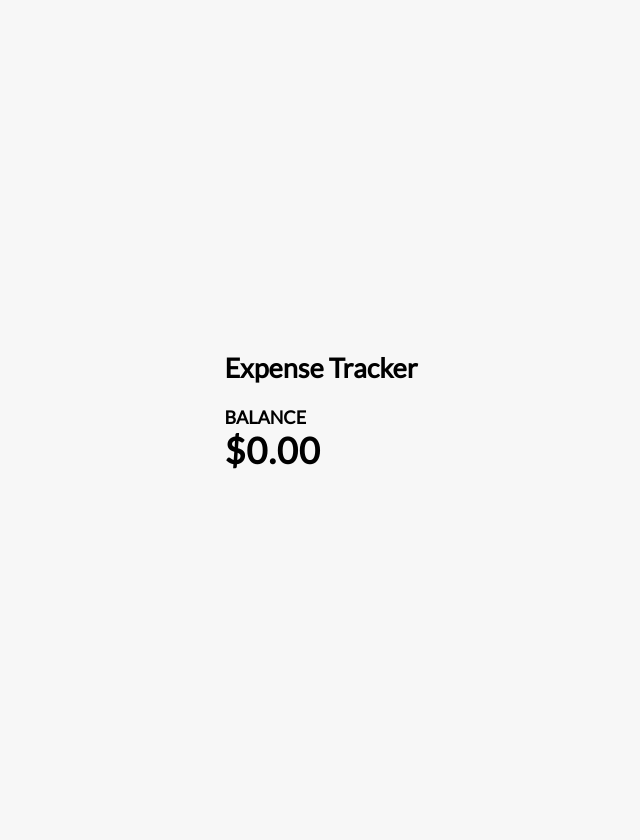
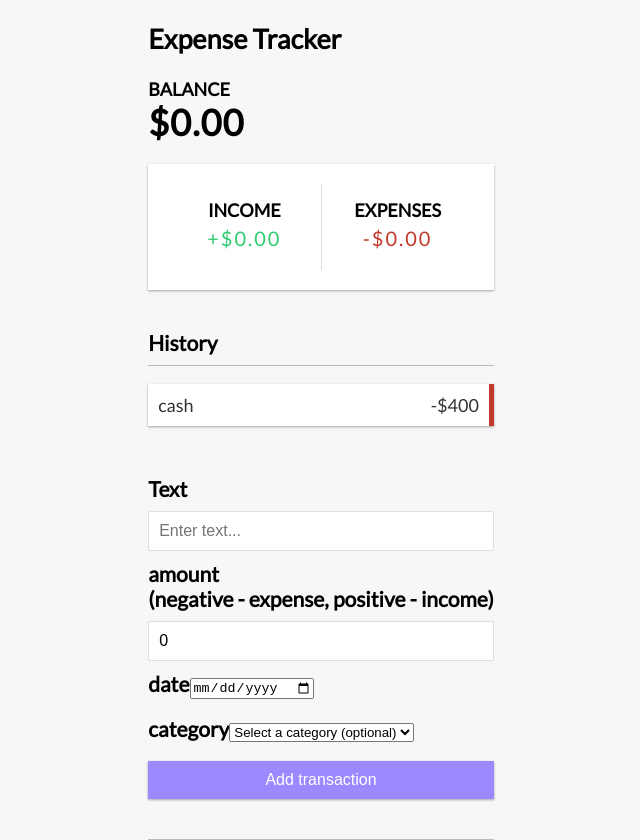
Before and after one commit to shsi003/Assignment3, a React (Create React App) app in the folder assignment3/: page / in a window 1280 px wide. Shown: the top 840 px of the page, without its empty margins (319-959 px from the left). Before the commit the page ends 800 px from the top, so only its background shows below. Built offline with nearby package versions, Linux system fonts and the light colour scheme.

Commit message:
added expenses transaction and add ui

```diff
--- a/assignment3/public/index.html
+++ b/assignment3/public/index.html
@@ -9,12 +9,12 @@
       name="description"
       content="Web site created using create-react-app"
     />
-    <link rel="apple-touch-icon" href="%PUBLIC_URL%/logo192.png" />
+
     <!--
       manifest.json provides metadata used when your web app is installed on a
       user's mobile device or desktop. See https://developers.google.com/web/fundamentals/web-app-manifest/
     -->
-    <link rel="manifest" href="%PUBLIC_URL%/manifest.json" />
+
     <!--
       Notice the use of %PUBLIC_URL% in the tags above.
       It will be replaced with the URL of the `public` folder during the build.
--- a/assignment3/src/App.css
+++ b/assignment3/src/App.css
@@ -53,6 +53,7 @@ h4 {
 .inc-exp-container > div {
   flex: 1;
   text-align: center;
+  padding: 15px;
 }
 
 .inc-exp-container > div:first-of-type {
@@ -61,7 +62,7 @@ h4 {
 
 .money {
   font-size: 20px;
-  letter-spacing: 1px;
+  letter-spacing: 2px;
   margin: 5px 0;
 }
 
--- a/assignment3/src/App.js
+++ b/assignment3/src/App.js
@@ -1,6 +1,9 @@
 import './App.css';
 import Balance from './components/Balance.js';
 import Header from './components/Header.js';
+import IncomeExpenses from './components/IncomeExpenses.js';
+import TransactionList from './components/TransactionList';
+import AddTransaction from './components/AddTransaction';
 
 
 
@@ -13,6 +16,10 @@ function App() {
         <>
         <Header/>
         <Balance/>
+        <IncomeExpenses/>
+        <TransactionList/>
+        <AddTransaction/>
+
 
 
         </>
--- /dev/null
+++ b/assignment3/src/components/AddTransaction.js
@@ -0,0 +1,48 @@
+import React, {useState} from "react";
+
+function AddTransaction () {
+	const [text, setText] = useState('');
+	const [amount, setAmount] = useState(0);
+	const [date, setDate] = useState('');
+	const [category, setCategory] = useState('');
+	const categories = ['housing', 'grocery', 'transportation', 'clothes', 'other'];
+
+return(
+<>
+	<h3>
+		<form>
+			<div className="form-control">
+				<label htmlFor="text">Text</label>
+				<input type="text"  placeholder="Enter text..." value={text} onChange={(e) => setText(e.target.value)}/>
+			</div>
+			<div className="form-control">
+				<label htmlFor="amount">amount<br/>
+				(negative - expense, positive - income)
+				</label>
+				<input type="number"  placeholder="Enter amount..." value={amount} onChange={(e) => setAmount(e.target.value)}/>
+			</div>
+			<div className="form-control">
+				<label htmlFor="date">date</label>
+				<input type="date"  placeholder="Date" value={date} onChange={(e) => setDate(e.target.value)}/>
+			</div>
+			<div className="from-control">
+				<label htmlFor="category">category</label>
+				<select
+                  className="form-control"
+                >
+                  <option value="">Select a category (optional)</option>
+                  {categories.map((cat) => (
+                    <option key={cat} value={cat}>{cat.charAt(0).toUpperCase() + cat.slice(1)}</option>
+                  ))}
+                </select>
+			</div>
+			<button className="btn">Add transaction</button>
+		</form>
+	</h3>
+</>
+
+)
+
+}
+
+export default AddTransaction
--- a/assignment3/src/components/IncomeExpenses.js
+++ b/assignment3/src/components/IncomeExpenses.js
@@ -3,7 +3,16 @@ import React from "react";
 function IncomeExpenses () {
 return(
 <>
-
+ <div className="inc-exp-container">
+	<div>
+		<h4>Income</h4>
+		<p id="money-plus" className="money plus">+$0.00</p>
+	</div>
+	<div>
+		<h4>Expenses</h4>
+		<p id="money-minus" className="money minus">-$0.00</p>
+	</div>
+ </div>
 
 </>
 
--- /dev/null
+++ b/assignment3/src/components/TransactionList.js
@@ -0,0 +1,19 @@
+import React from "react";
+
+function TransactionList () {
+return(
+<>
+	<h3>History</h3>
+	<ul id="list" className="list">
+		<li className="minus">
+			cash <span>-$400</span> <button class="delete-btn">x</button>
+		</li>
+
+	</ul>
+</>
+
+)
+
+}
+
+export default TransactionList
```
